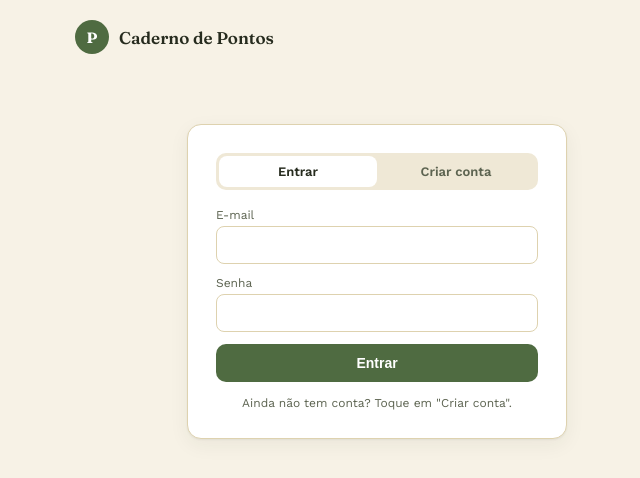
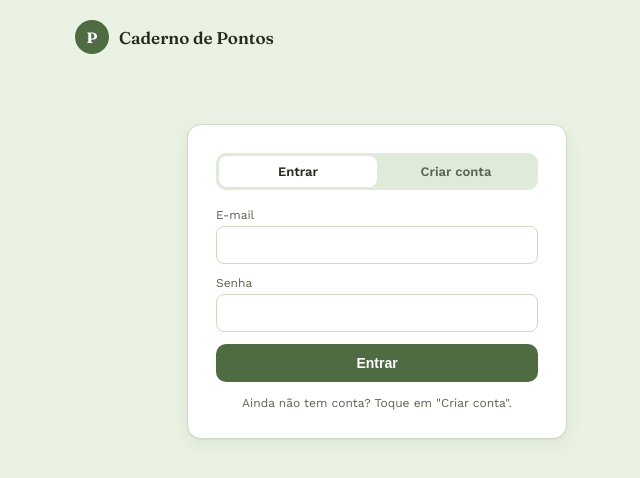
Before and after one commit to FelipeSamsel/Pontos_Saude, a plain HTML site: page index.html in a window 1280 px wide. Shown: the whole page, without its empty margins (263-903 px from the left). Drawn offline with nearby package versions, Linux system fonts and the light colour scheme.

Commit message:
fundo verde suave

```diff
--- a/css/styles.css
+++ b/css/styles.css
@@ -1,6 +1,6 @@
 :root {
-  --bg:#F7F2E6; --surface:#FFFFFF; --surface-2:#EFE8D6; --ink:#262B1E; --ink-soft:#5C6350;
-  --line:#DED2AF; --accent:#4F6B41; --accent-ink:#FFFFFF; --accent-soft:#E4EBD9;
+  --bg:#EAF2E4; --surface:#FFFFFF; --surface-2:#DFEBD8; --ink:#262B1E; --ink-soft:#5C6350;
+  --line:#CBDCC1; --accent:#4F6B41; --accent-ink:#FFFFFF; --accent-soft:#E4EBD9;
   --gold:#B98A1F; --gold-soft:#F3E3BC; --danger:#A6432A; --danger-soft:#F3DCD2;
   --shadow:0 1px 2px rgba(38,43,30,.06),0 6px 20px rgba(38,43,30,.06); --radius:14px; --radius-sm:9px;
 }
```
